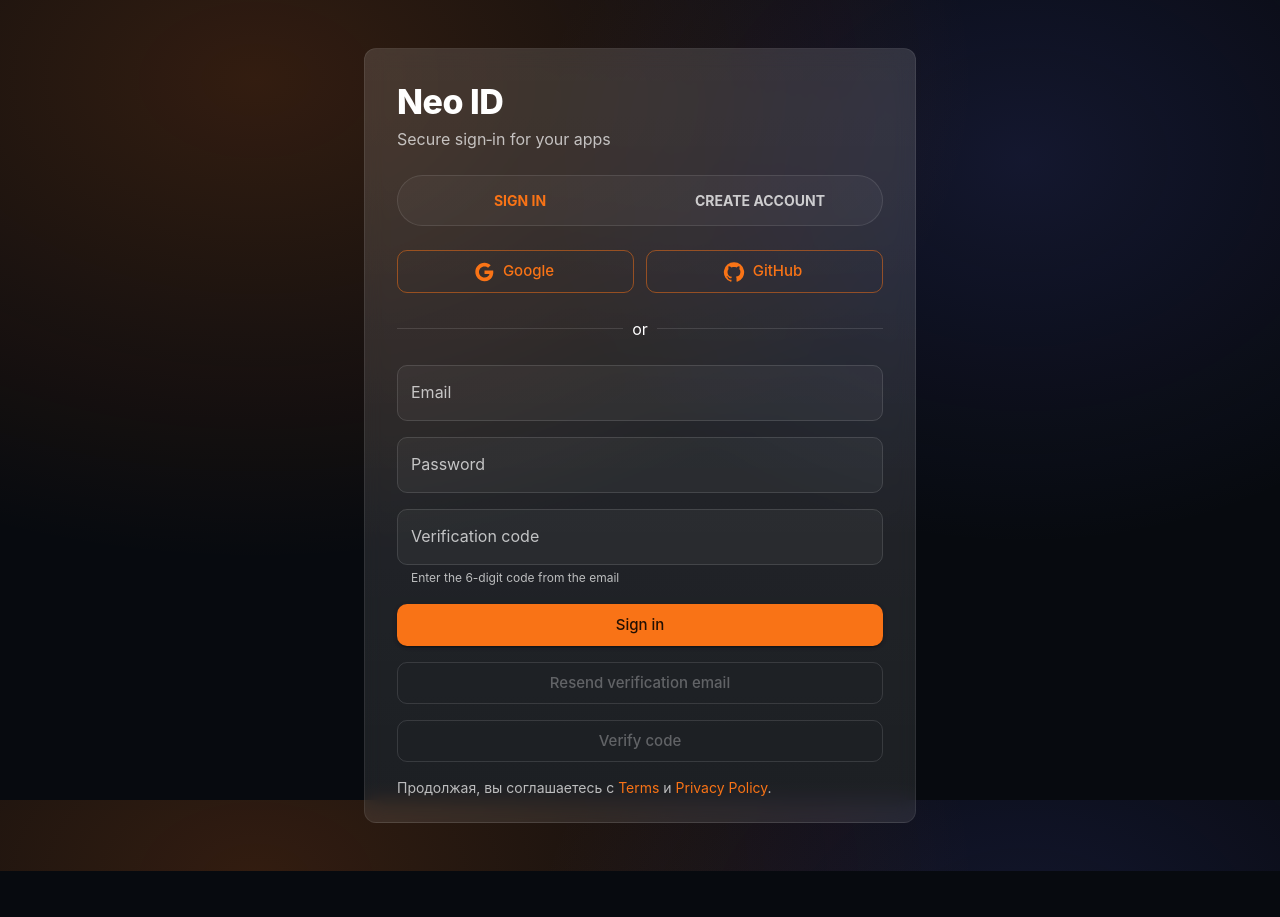
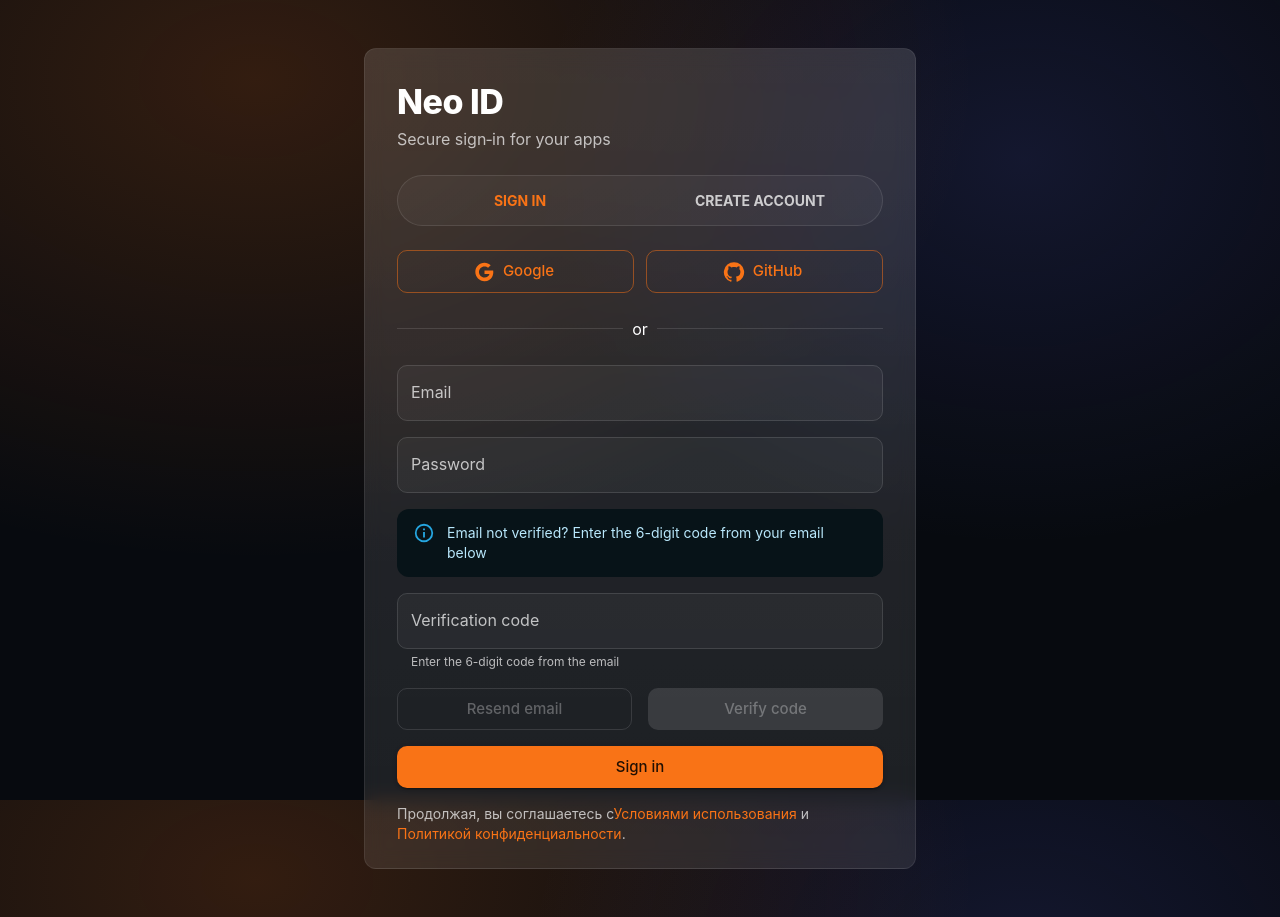
Before and after one commit to Neo-Open-Source/neo-id, a React (Vite) app in the folder web/: page /login in a window 1280 px wide. Before the commit the page ends 871 px from the top, so only its background shows below. Built offline with nearby package versions, Linux system fonts and the light colour scheme.

Commit message:
Fix auth code

```diff
--- a/web/src/pages/LoginPage.jsx
+++ b/web/src/pages/LoginPage.jsx
@@ -173,13 +173,42 @@
                 )}
 
                 {mode === 'login' && (
+                  <Box sx={{ mt: 2 }}>
+                    <Alert severity="info" sx={{ mb: 2 }}>
+                      Email not verified? Enter the 6-digit code from your email below
+                    </Alert>
                     <TextField
                       label="Verification code"
                       value={verificationCode}
                       onChange={(e) => setVerificationCode(e.target.value)}
                       inputProps={{ inputMode: 'numeric', pattern: '[0-9]*', maxLength: 6 }}
                       helperText="Enter the 6-digit code from the email"
+                      fullWidth
                     />
+                  </Box>
+                )}
+
+                {mode === 'login' && (
+                  <Stack direction="row" spacing={2} sx={{ mt: 2 }}>
+                    <Button
+                      size="large"
+                      variant="outlined"
+                      disabled={loading || !email}
+                      onClick={onResend}
+                      sx={{ flex: 1 }}
+                    >
+                      Resend email
+                    </Button>
+                    <Button
+                      size="large"
+                      variant="contained"
+                      disabled={loading || !email || verificationCode.trim().length < 6}
+                      onClick={onVerifyCode}
+                      sx={{ flex: 1 }}
+                    >
+                      Verify code
+                    </Button>
+                  </Stack>
                 )}
 
                 {mode === 'login' ? (
@@ -192,26 +221,11 @@
                   </Button>
                 )}
 
-                {mode === 'login' && (
-                  <Button size="large" variant="outlined" disabled={loading || !email} onClick={onResend}>
-                    Resend verification email
-                  </Button>
-                )}
-
-                {mode === 'login' && (
-                  <Button size="large" variant="outlined" disabled={loading || !email || verificationCode.trim().length < 4} onClick={onVerifyCode}>
-                    Verify code
-                  </Button>
-                )}
-
                 <Typography variant="body2" color="text.secondary">
                   Продолжая, вы соглашаетесь с
-                  {' '}
-                  <Link component={RouterLink} to="/terms" underline="hover">Terms</Link>
-                  {' '}
-                  и
-                  {' '}
-                  <Link component={RouterLink} to="/privacy" underline="hover">Privacy Policy</Link>.
+                  <Link component={RouterLink} to="/terms" underline="hover">Условиями использования</Link>
+                  {' '}и{' '}
+                  <Link component={RouterLink} to="/privacy" underline="hover">Политикой конфиденциальности</Link>.
                 </Typography>
               </Stack>
             </Stack>
```
Lines whose indentation alone changed are shown as unchanged.
